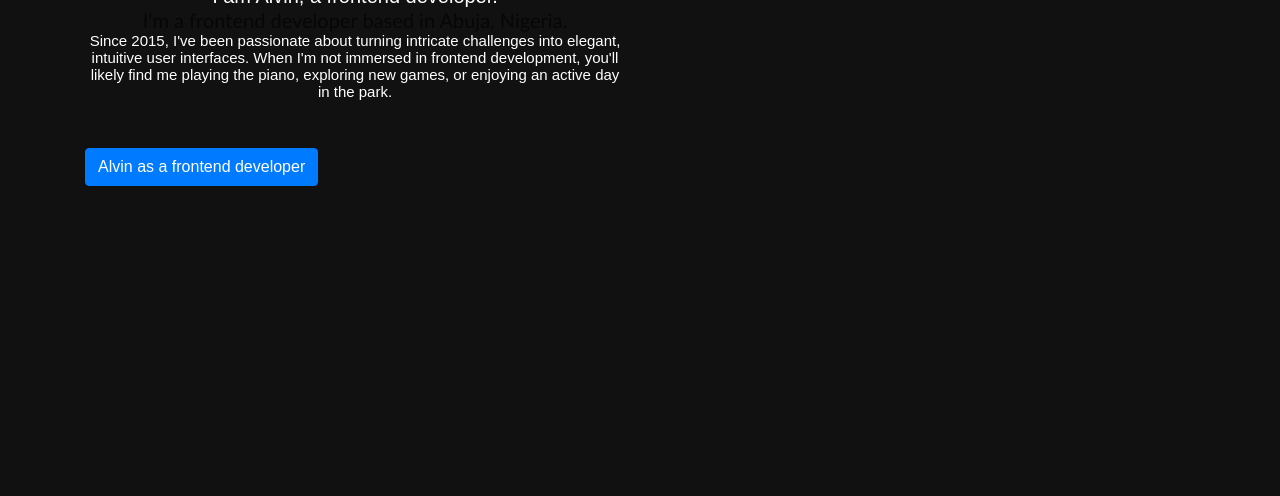
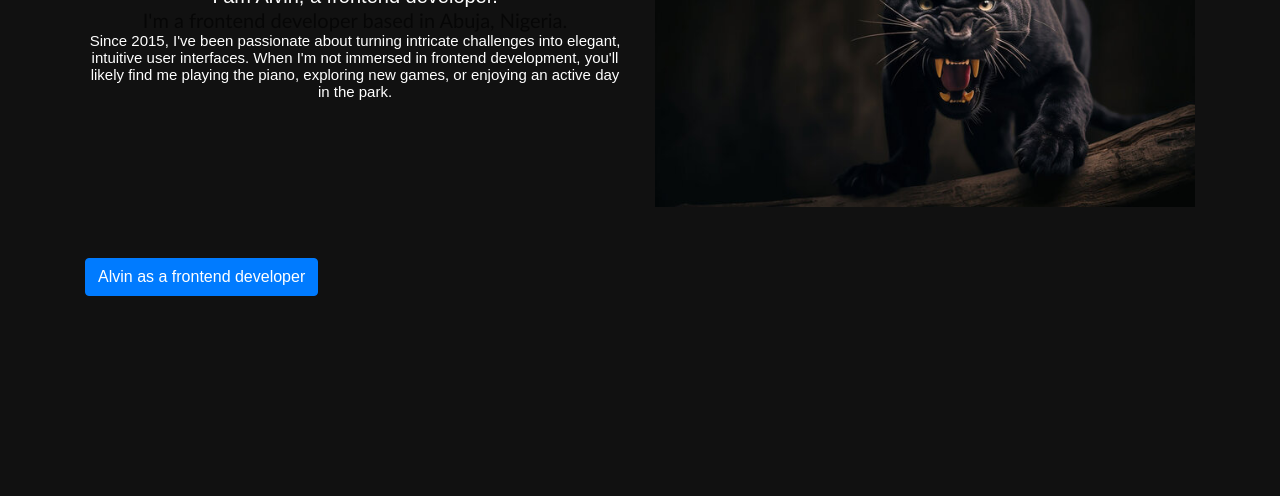
Before and after one commit to alvin988-ctrl/portfolio-, a plain HTML site: page index.html in a window 1280 px wide. Shown: the part 304-800 px from the top of the page. Drawn offline with nearby package versions, Linux system fonts and the light colour scheme; files that its build step writes are made by us from their sources; files whose address does not match are found by name.

Commit message:
Update index.html

```diff
--- a/index.html
+++ b/index.html
@@ -1,6 +1,7 @@
 <!DOCTYPE html>
 <html lang="en">
 <head>
+    <link rel="shortcut icon" href="img/jaguar_image.jpg">
     <link rel="stylesheet" href="bootstrap-4.6.2-dist/css/bootstrap.css">
     <meta charset="UTF-8">
     <meta name="viewport" content="width=device-width, initial-scale=1.0">
@@ -230,7 +231,7 @@ particlesJS("particles-js", {
                     </div>
 
                     <div class="col">
-                        <img src="image/jajuar_photo_2-removebg-preview.png" width="100%" alt="">
+                        <img src="img/jaguar_image.jpg" width="100%" alt="">
                     </div>
                 </div>
             </div>
```
